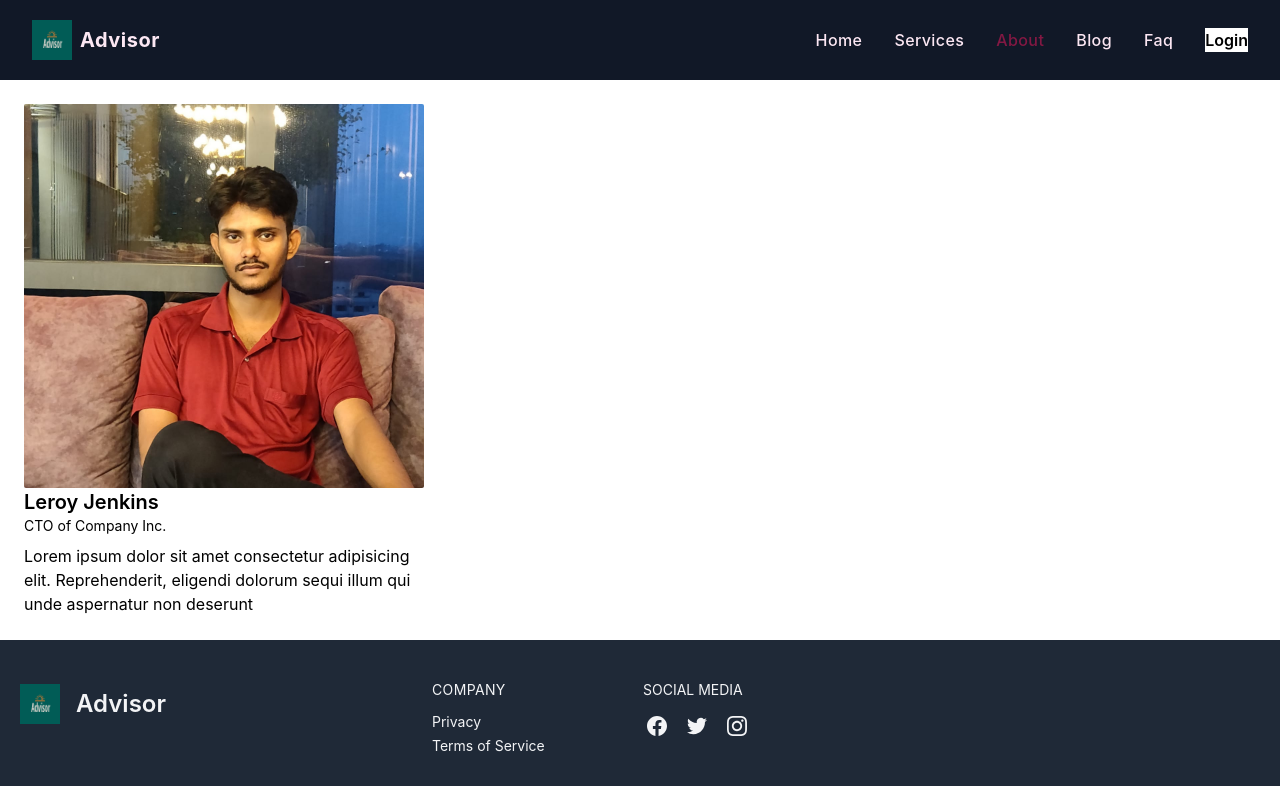
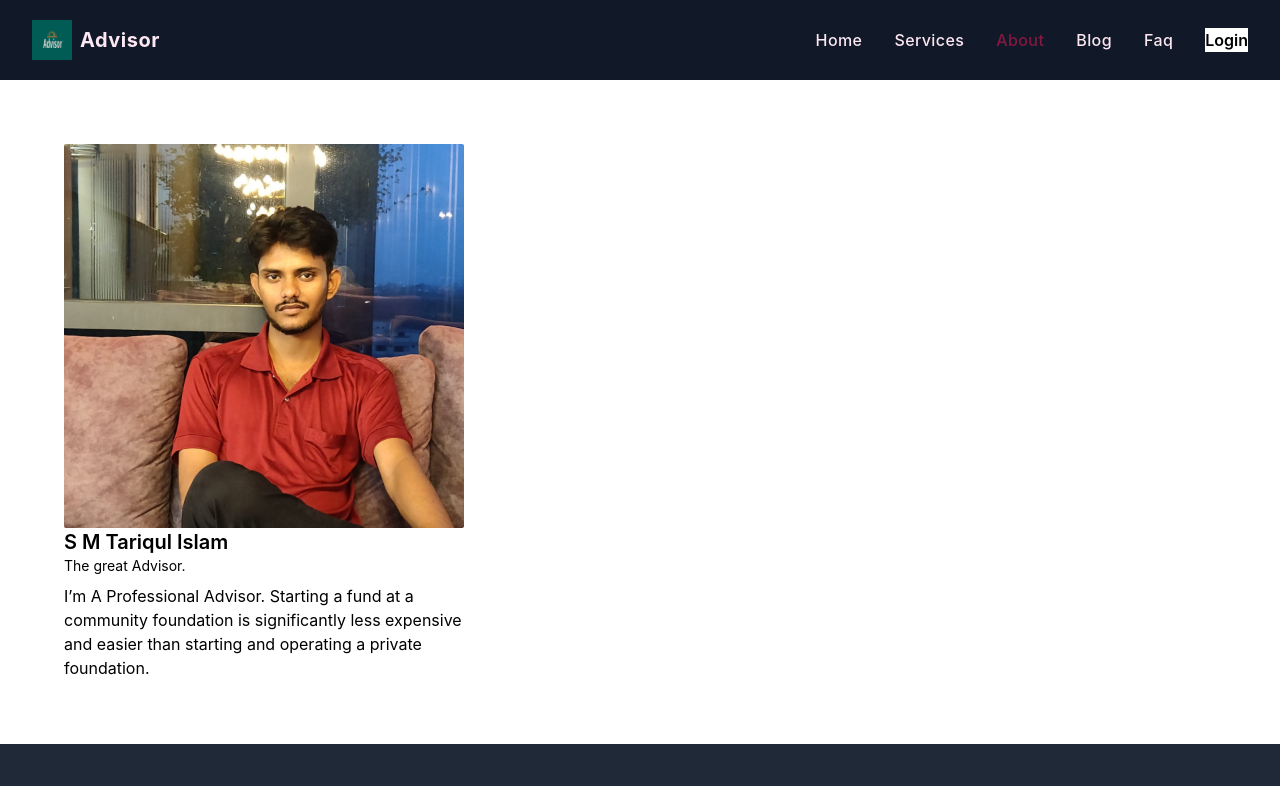
Before and after one commit to smtariqulislam/service-client-site, a React (Create React App) app: page /about in a window 1280 px wide. Shown: the top 786 px of the page. Built offline with nearby package versions, Linux system fonts and the light colour scheme; no server answers.

Commit message:
compelete about section

```diff
--- a/src/About/About.js
+++ b/src/About/About.js
@@ -4,7 +4,7 @@ import pic from '../assets/picture3.jpg'
 
 const About = () => {
     return (
-      <div>
+      <div className='p-10'>
         <div className="flex flex-col max-w-md p-6 dark:bg-gray-900 dark:text-gray-100">
           <img
             src={pic}
@@ -12,14 +12,14 @@ const About = () => {
             className="flex-shrink-0 object-cover h-64 rounded-sm sm:h-96 dark:bg-gray-500 aspect-square"
           />
           <div>
-            <h2 className="text-xl font-semibold">Leroy Jenkins</h2>
+            <h2 className="text-xl font-semibold">S M Tariqul Islam</h2>
             <span className="block pb-2 text-sm dark:text-gray-400">
-              CTO of Company Inc.
+              The great Advisor.
             </span>
             <p>
-              Lorem ipsum dolor sit amet consectetur adipisicing elit.
-              Reprehenderit, eligendi dolorum sequi illum qui unde aspernatur
-              non deserunt
+              I’m A Professional Advisor. Starting a fund at a community
+              foundation is significantly less expensive and easier than
+              starting and operating a private foundation.
             </p>
           </div>
         </div>
--- a/src/components/Home/Home.js
+++ b/src/components/Home/Home.js
@@ -13,8 +13,8 @@ const Home = () => {
                 <h2 className="max-w-lg mb-6 font-sans text-3xl font-bold tracking-tight text-gray-900 sm:text-4xl sm:leading-none">
                   All great leaders choose great advisors, people they really
                   trust for their governance.
-                  <br className="hidden md:block" />
-                  <br className="hidden md:block" />
+                  <br  />
+                  <br  />
                   <h1 className="text-violet-700">
                     {" "}
                     Meet Advisor S M Tariqul Islam.
```
